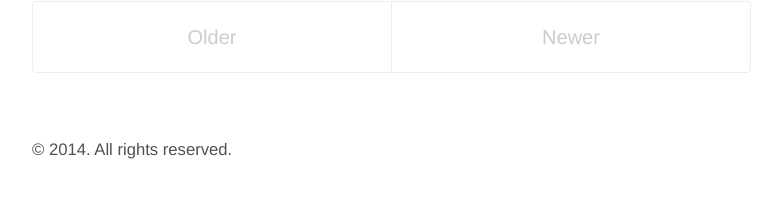
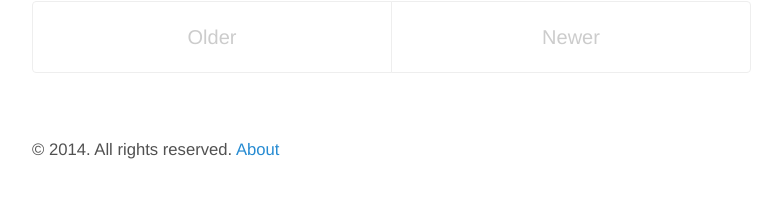
Before and after one commit to absolutegalaber/absolutegalaber.github.io, a Jekyll site: the page built from index.html, in a window 1280 px wide. Shown: the part 522-720 px from the top of the page, without its empty margins (248-1030 px from the left). Built offline with Jekyll 4.4.1, drawn with Linux system fonts in a browser that asks for light colours; the list of posts is cut into pages by our own code.

Commit message:
Added link to about page

```diff
--- a/_layouts/default.html
+++ b/_layouts/default.html
@@ -21,6 +21,7 @@
         <small>
           &copy; <time datetime="{{ site.time | date_to_xmlschema }}">{{ site.time | date: '%Y' }}</time>. All rights reserved.
         </small>
+        <small><a href="{{ site.baseurl }}about">About</a></small>
       </footer>
     </div>
     <script>
```
